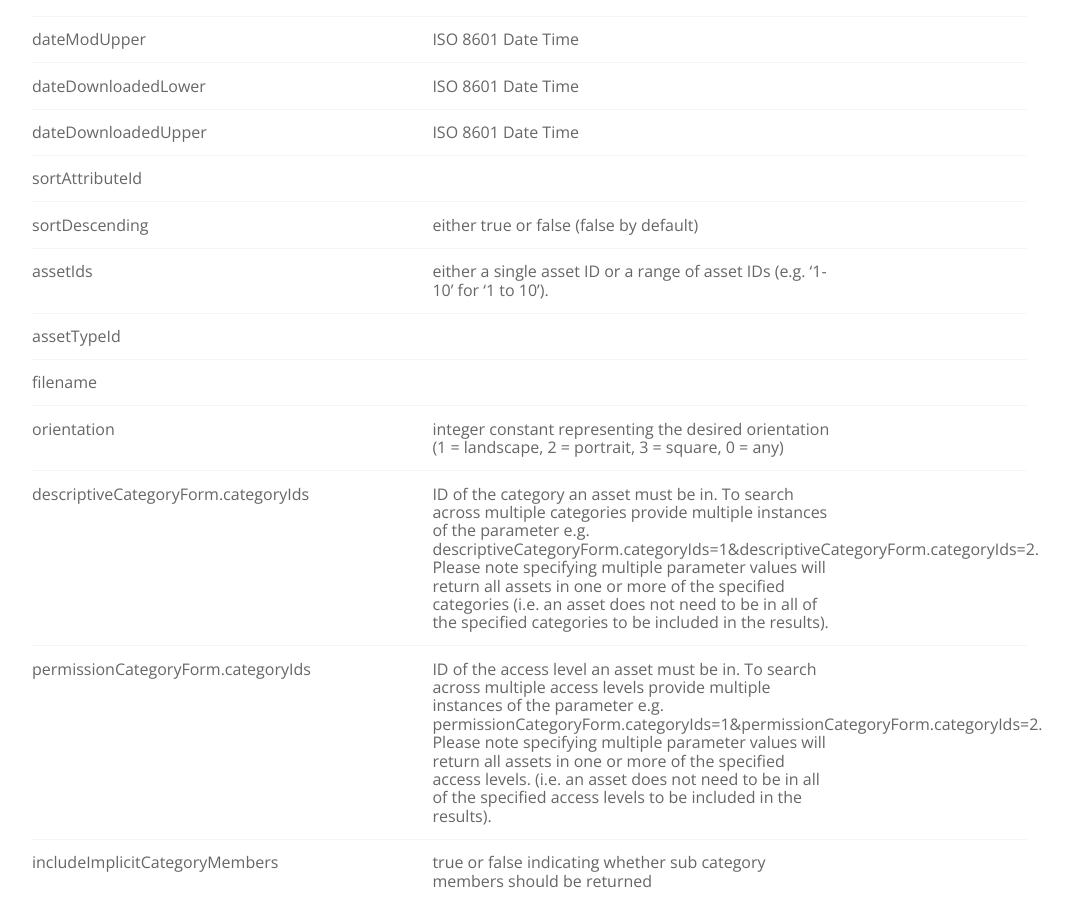
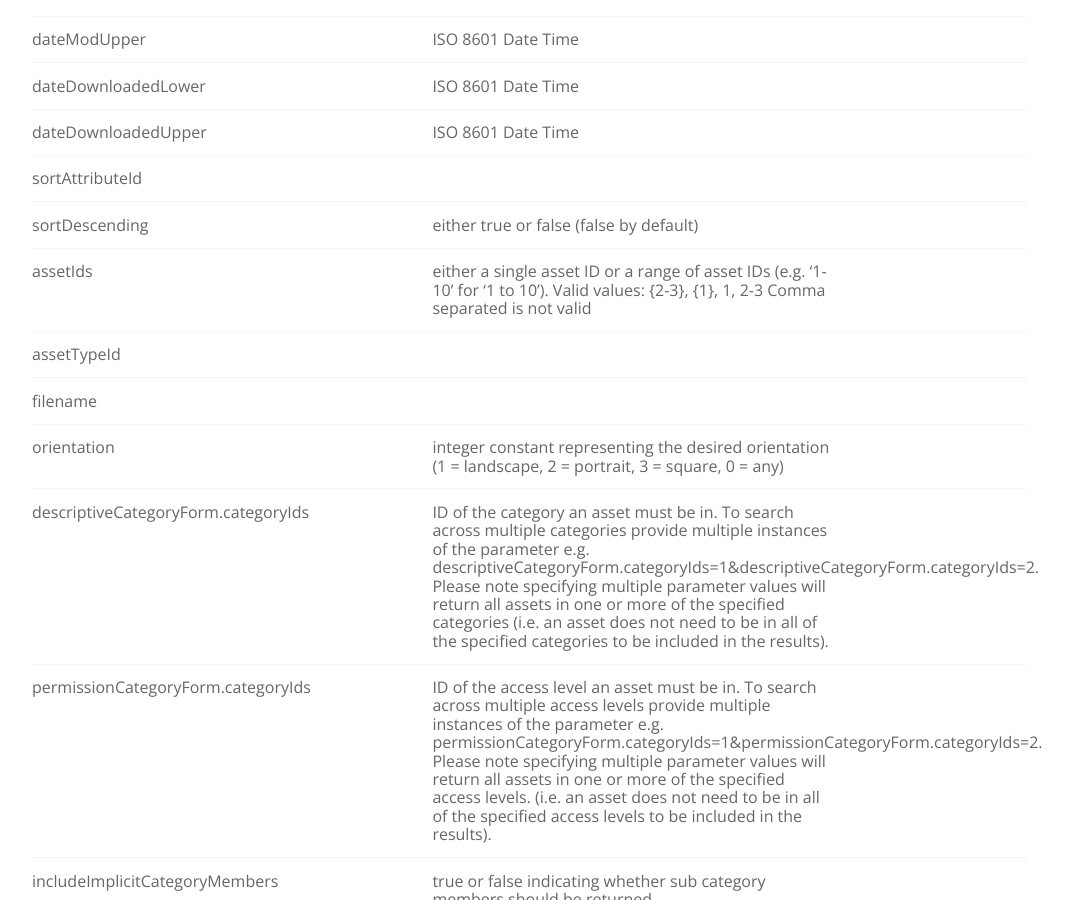
Before and after one commit to brightinteractive/api-docs, a Jekyll site: the page built from doc/asset-search.md, in a window 1280 px wide and 900 px high, scrolled down 1513 px. Shown: the whole window, without its empty margins (111-1184 px from the left). Built offline with Jekyll 4.4.1, drawn with Linux system fonts in a browser that asks for light colours; our own code applies the rules of GitHub Pages for plain Markdown files.

Commit message:
Better define assetIds parameter

```diff
--- a/doc/asset-search.md
+++ b/doc/asset-search.md
@@ -74,7 +74,9 @@ http://localhost:8080/asset-bank/rest/asset-search?attribute_3=*+NOT+isempty
     </tr>
     <tr>
       <td>assetIds</td>
-      <td>either a single asset ID or a range of asset IDs (e.g. ‘1-10’ for ‘1 to 10’).</td>
+      <td>either a single asset ID or a range of asset IDs (e.g. ‘1-10’ for ‘1 to 10’).
+	    Valid values: {2-3}, {1}, 1, 2-3
+	    Comma separated is not valid</td>
     </tr>
     <tr>
       <td>assetTypeId</td>
```
